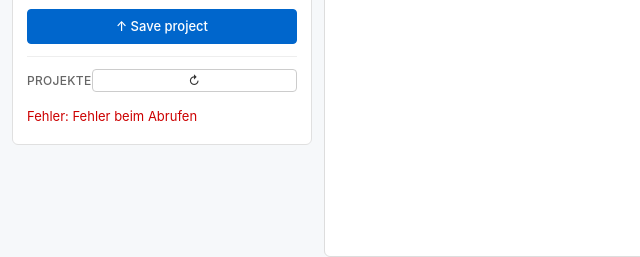
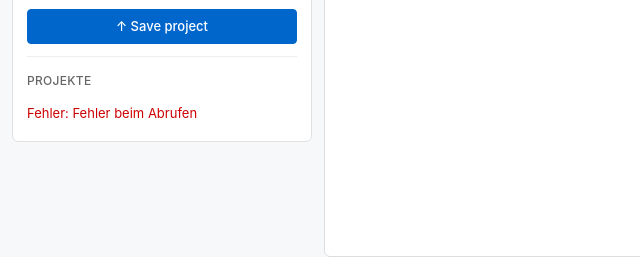
Before and after one commit to herrhorn/raumrechner, a website: page static/index.html in a window 1280 px wide. Shown: the part 531-788 px from the top of the page, 0-640 px from the left. Drawn offline with Linux system fonts and the light colour scheme; no server answers.

Commit message:
Remove project list refresh button
List already auto-refreshes after save, load, rename, and delete.

Co-Authored-By: Claude Sonnet 4.6 <noreply@anthropic.com>

```diff
--- a/static/app.js
+++ b/static/app.js
@@ -631,7 +631,7 @@ loadPdfFromUrl = function(url) {
 // Cloud save / load
 const saveCloudBtn = document.getElementById('saveCloud');
 const projectListEl = document.getElementById('projectList');
-const refreshProjectsBtn = document.getElementById('refreshProjects');
+
 
 function buildProjectData() {
   return {
@@ -837,7 +837,6 @@ async function loadProjectList() {
   }
 }
 
-refreshProjectsBtn.addEventListener('click', loadProjectList);
 loadProjectList();
 
 // PDF Export functionality
--- a/static/index.html
+++ b/static/index.html
@@ -64,9 +64,8 @@
             <div class="card-divider"></div>
             <button id="saveCloud" class="btn btn-primary">↑ Save project</button>
             <div class="card-divider"></div>
-            <div style="display:flex;justify-content:space-between;align-items:center;margin-bottom:6px">
+            <div style="margin-bottom:6px">
               <span class="field-label">Projekte</span>
-              <button id="refreshProjects" class="btn btn-secondary" style="font-size:12px;padding:3px 9px">↻</button>
             </div>
             <div id="projectList" style="font-size:13px;color:#999;min-height:24px">Laden…</div>
           </div>
```
